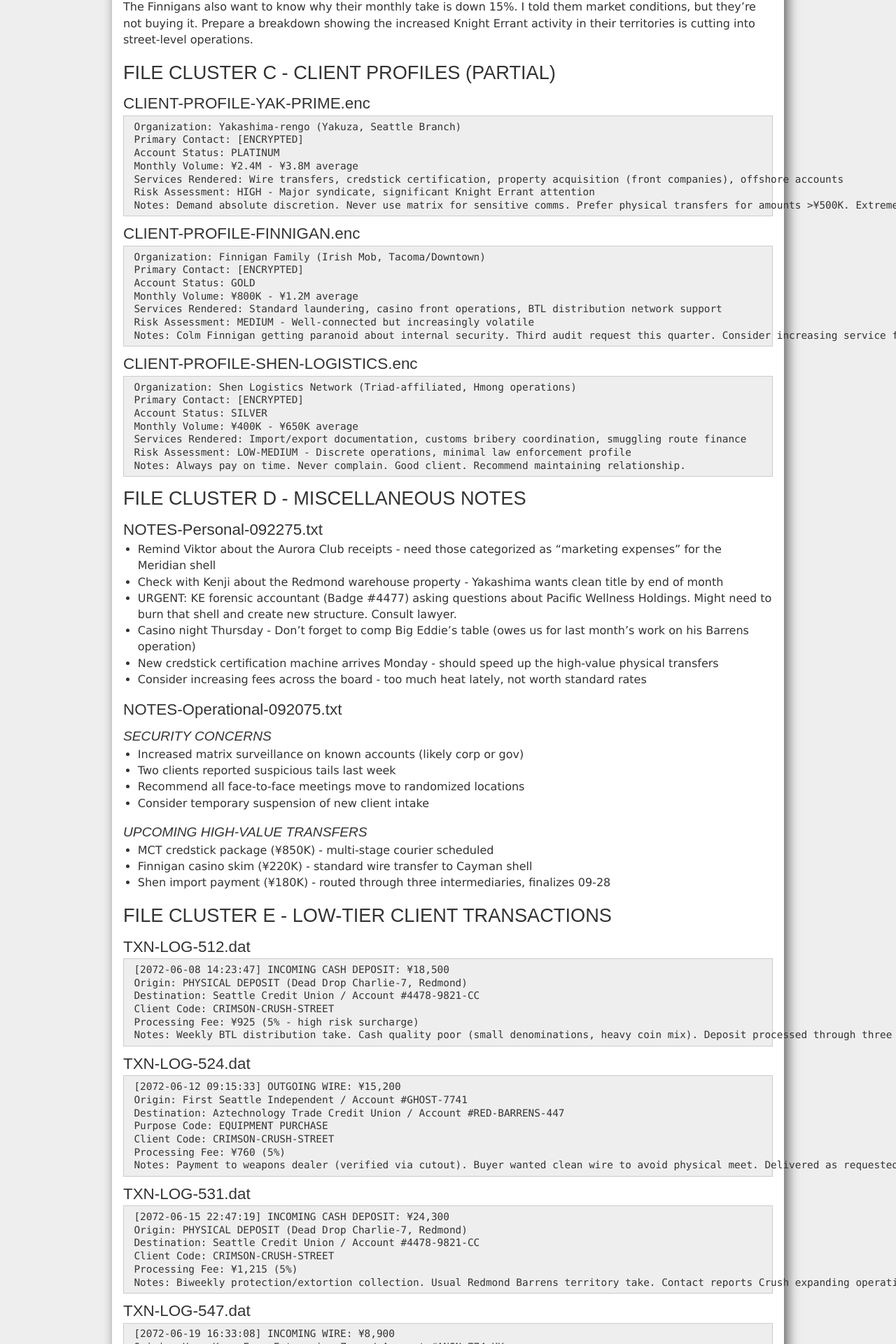
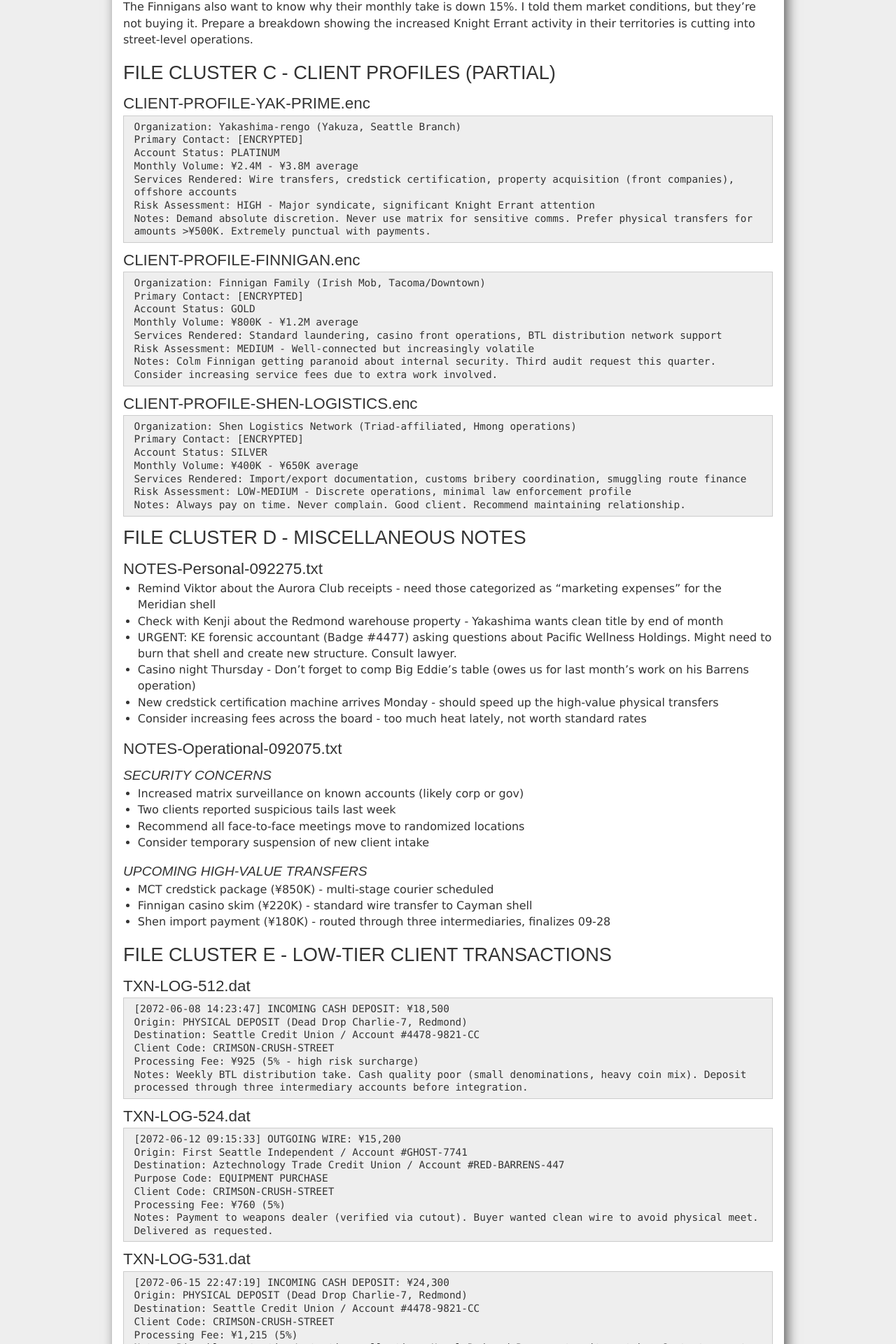
Before and after one commit to craigfowler/ShadowRunCampaign, a Jekyll site: the page built from Handouts/20251120-DatsusPaydata.md, in a window 1280 px wide. Shown: the part 2024-3944 px from the top of the page at 70% size. Built offline with Jekyll 4.4.1, drawn with Linux system fonts in a browser that asks for light colours; our own code applies the rules of GitHub Pages for plain Markdown files.

Commit message:
Improve word wrapping

```diff
--- a/_sass/_content.scss
+++ b/_sass/_content.scss
@@ -102,5 +102,6 @@ main.page-content {
         background: #EEE;
         border: 1px solid #CCC;
         line-height: 130%;
+        text-wrap-mode: wrap;
     }
 }
```
